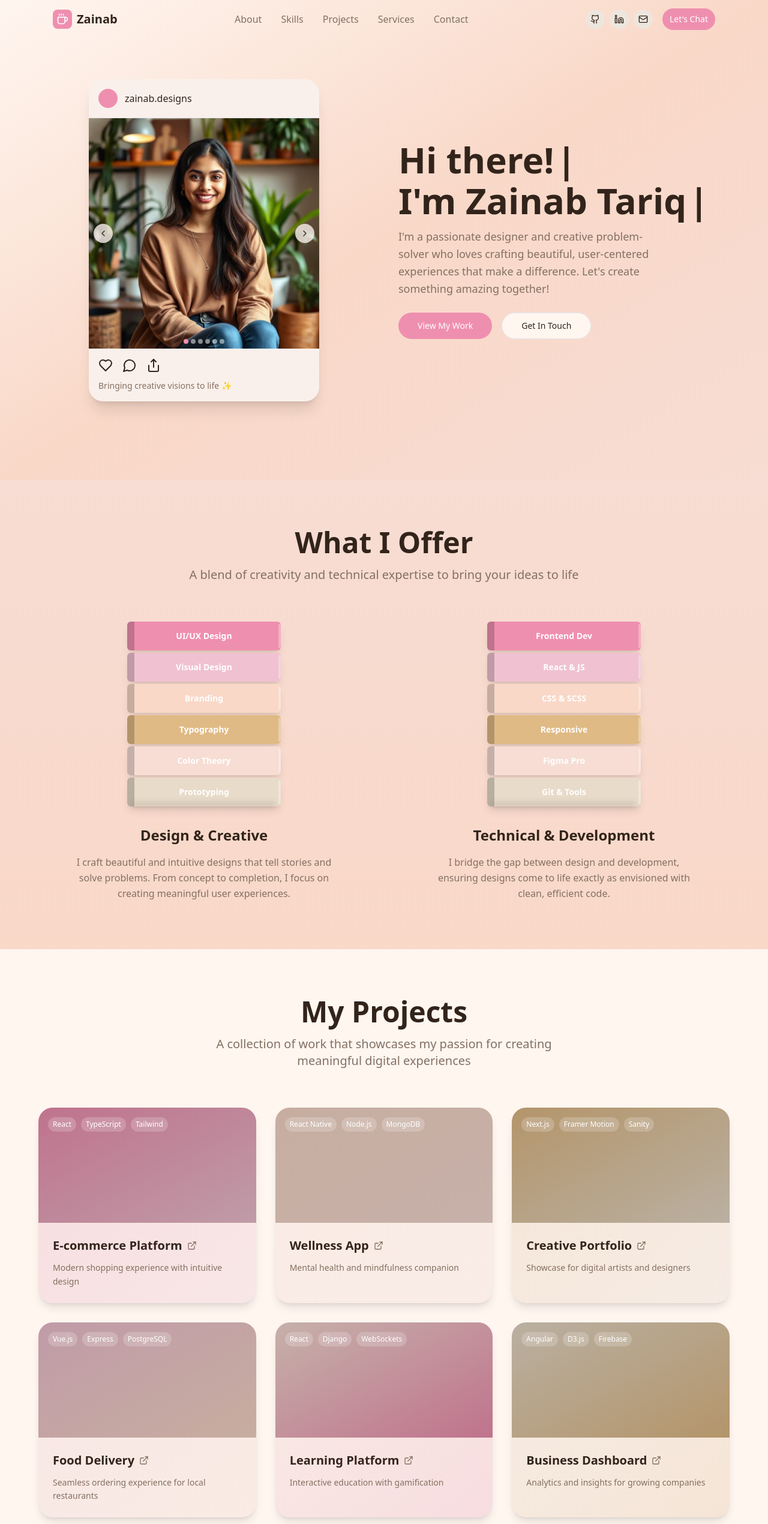
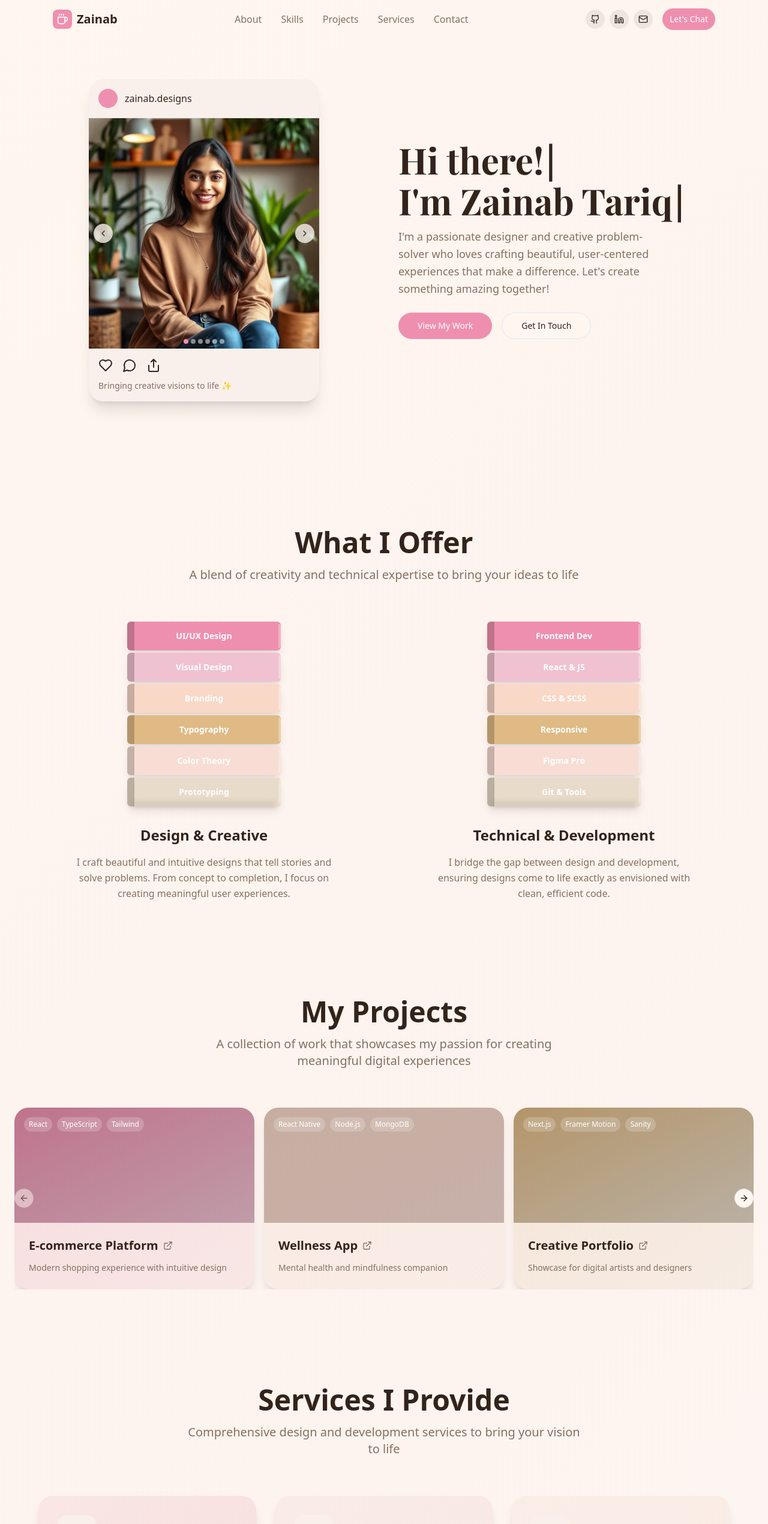
Before and after one commit to zeezaynab/MyPortfolio, a React (Vite) app: page / in a window 1280 px wide. Shown: the top 2540 px of the page at 60% size. Built offline with nearby package versions, Linux system fonts and the light colour scheme.

Commit message:
Refactor projects and styling
Implement horizontal carousel for projects.
Update background styling to remove color breaks between sections.
Change the font for the "Hi there! I'm Zainab Tariq" heading.

```diff
--- a/index.html
+++ b/index.html
@@ -3,6 +3,9 @@
   <head>
     <meta charset="UTF-8" />
     <meta name="viewport" content="width=device-width, initial-scale=1.0" />
+    <link rel="preconnect" href="https://fonts.googleapis.com">
+    <link rel="preconnect" href="https://fonts.gstatic.com" crossorigin>
+    <link href="https://fonts.googleapis.com/css2?family=Playfair+Display:wght@400;700&display=swap" rel="stylesheet">
     <title>Zainab Tariq - Creative Designer & Developer</title>
     <meta name="description" content="Passionate designer and developer creating beautiful, user-centered experiences. Specializing in UI/UX design, frontend development, and creative solutions." />
     <meta name="author" content="Zainab Tariq" />
--- a/src/components/ContactSection.tsx
+++ b/src/components/ContactSection.tsx
@@ -38,7 +38,7 @@ const ContactSection = () => {
   };
 
   return (
-    <section id="contact" className="py-20 px-6 bg-gradient-to-br from-cozy via-warm to-background">
+    <section id="contact" className="py-20 px-6">
       <div className="max-w-6xl mx-auto">
         <div className="text-center mb-16 animate-fadeIn">
           <h2 className="text-4xl md:text-5xl font-bold text-foreground mb-4">
--- a/src/components/HeroSection.tsx
+++ b/src/components/HeroSection.tsx
@@ -84,7 +84,7 @@ const HeroSection = () => {
   };
 
   return (
-    <section id="about" className="min-h-screen flex items-center justify-center px-6 py-20 bg-gradient-to-br from-background via-warm to-cozy">
+    <section id="about" className="min-h-screen flex items-center justify-center px-6 py-20">
       <div className="max-w-6xl w-full grid md:grid-cols-2 gap-12 items-center">
 
         {/* Instagram-style Post */}
@@ -153,7 +153,7 @@ const HeroSection = () => {
         {/* Hero Content */}
         <div className="space-y-6 animate-fadeIn">
           <div className="space-y-4">
-            <div className="text-4xl md:text-6xl font-bold text-foreground">
+            <div className="text-4xl md:text-6xl font-bold text-foreground font-playfair">
               <div className="flex items-center">
                 {line1Text}
                 <span className={`${showCursor1 ? 'opacity-100' : 'opacity-0'} transition-opacity ml-1`}>|</span>
--- a/src/components/ProjectsSection.tsx
+++ b/src/components/ProjectsSection.tsx
@@ -2,6 +2,13 @@ import { useState } from 'react';
 import { ExternalLink, Github, Eye } from 'lucide-react';
 import { Button } from '@/components/ui/button';
 import { Card, CardContent } from '@/components/ui/card';
+import {
+  Carousel,
+  CarouselContent,
+  CarouselItem,
+  CarouselNext,
+  CarouselPrevious,
+} from "@/components/ui/carousel";
 
 const ProjectsSection = () => {
   const [hoveredProject, setHoveredProject] = useState<number | null>(null);
@@ -52,8 +59,8 @@ const ProjectsSection = () => {
   ];
 
   return (
-    <section id="projects" className="py-20 px-6 bg-background">
-      <div className="max-w-6xl mx-auto">
+    <section id="projects" className="py-20 px-6">
+      <div className="max-w-7xl mx-auto">
         <div className="text-center mb-16 animate-fadeIn">
           <h2 className="text-4xl md:text-5xl font-bold text-foreground mb-4">
             My Projects
@@ -63,10 +70,11 @@ const ProjectsSection = () => {
           </p>
         </div>
 
-        <div className="grid grid-cols-1 md:grid-cols-2 lg:grid-cols-3 gap-8">
+        <Carousel className="w-full">
+          <CarouselContent className="-ml-2 md:-ml-4">
             {projects.map((project, index) => (
+              <CarouselItem key={index} className="pl-2 md:pl-4 md:basis-1/2 lg:basis-1/3">
                 <Card
-              key={index}
                   className={`
                     relative overflow-hidden rounded-3xl border-0 shadow-lg transition-all duration-300 cursor-pointer
                     hover:shadow-xl hover:scale-105 animate-fadeIn bg-gradient-to-br ${project.color}
@@ -132,8 +140,12 @@ const ProjectsSection = () => {
                     </div>
                   </CardContent>
                 </Card>
+              </CarouselItem>
             ))}
-        </div>
+          </CarouselContent>
+          <CarouselPrevious className="left-0" />
+          <CarouselNext className="right-0" />
+        </Carousel>
       </div>
     </section>
   );
--- a/src/components/ServicesSection.tsx
+++ b/src/components/ServicesSection.tsx
@@ -57,7 +57,7 @@ const ServicesSection = () => {
   ];
 
   return (
-    <section id="services" className="py-20 px-6 bg-gradient-to-b from-warm to-background">
+    <section id="services" className="py-20 px-6">
       <div className="max-w-6xl mx-auto">
         <div className="text-center mb-16 animate-fadeIn">
           <h2 className="text-4xl md:text-5xl font-bold text-foreground mb-4">
--- a/src/components/SkillsSection.tsx
+++ b/src/components/SkillsSection.tsx
@@ -31,7 +31,7 @@ const SkillsSection = () => {
   ];
 
   return (
-    <section id="skills" className="py-20 px-6 bg-gradient-to-b from-cozy to-warm">
+    <section id="skills" className="py-20 px-6">
       <div className="max-w-6xl mx-auto">
         <div className="text-center mb-16 animate-fadeIn">
           <h2 className="text-4xl md:text-5xl font-bold text-foreground mb-4">
--- a/src/index.css
+++ b/src/index.css
@@ -110,5 +110,6 @@ All colors MUST be HSL.
 
   body {
     @apply bg-background text-foreground;
+    background: linear-gradient(135deg, hsl(var(--background)) 0%, hsl(var(--warm) / 0.3) 50%, hsl(var(--cozy) / 0.2) 100%);
   }
 }
--- a/tailwind.config.ts
+++ b/tailwind.config.ts
@@ -18,6 +18,9 @@ export default {
 			}
 		},
 		extend: {
+			fontFamily: {
+				'playfair': ['Playfair Display', 'serif'],
+			},
 			colors: {
 				border: 'hsl(var(--border))',
 				input: 'hsl(var(--input))',
```
Lines whose indentation alone changed are shown as unchanged.
